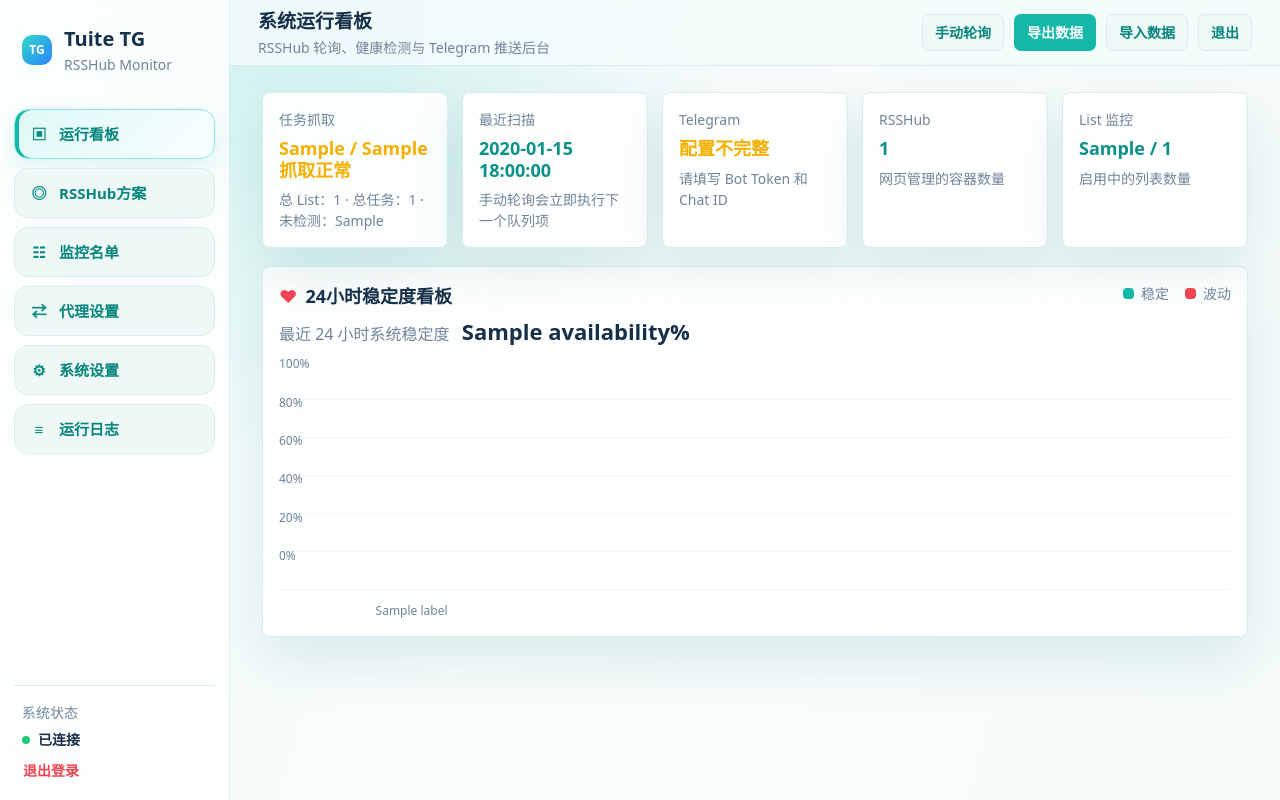
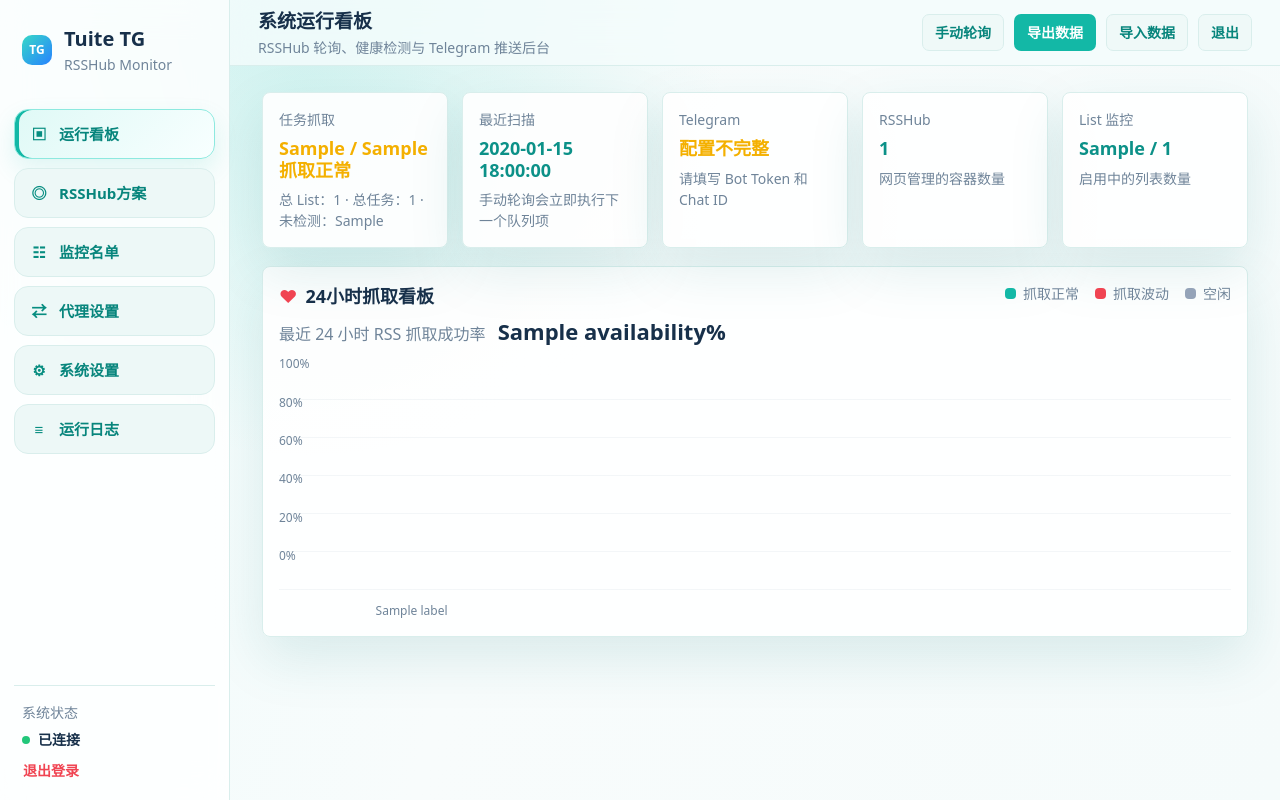
Before and after one commit to mmk58860-code/tuite-tg, a FastAPI app: template app/templates/index.html in a window 1280 px wide. Run offline with FastAPI, Linux system fonts and the light colour scheme; the template is opened without the code that fills it: most values are stand-ins (such as "Sample title", 1, 10 or a date in 2020).

Commit message:
Base stability chart on RSS fetch success

```diff
--- a/app/main.py
+++ b/app/main.py
@@ -1281,6 +1281,7 @@ def build_stability_chart(logs: list[Log]) -> dict[str, object]:
     chart_height = 46
     points: list[dict[str, object]] = []
     total_score = 0
+    active_slots = 0
 
     for index in range(slots):
         slot_start = start + timedelta(hours=index)
@@ -1289,12 +1290,24 @@ def build_stability_chart(logs: list[Log]) -> dict[str, object]:
             log for log in logs
             if slot_start <= ensure_beijing(log.created_at) < slot_end
         ]
-        errors = sum(1 for log in slot_logs if log.level.upper() == "ERROR")
-        warnings = sum(1 for log in slot_logs if log.level.upper() == "WARNING")
-        score = max(0, 100 - errors * 18 - warnings * 8)
-        total_score += score
+        task_logs = [
+            log for log in slot_logs
+            if " / List " in log.message and ("检查完成" in log.message or "抓取失败" in log.message)
+        ]
+        successes = sum(1 for log in task_logs if "检查完成" in log.message)
+        failures = sum(1 for log in task_logs if "抓取失败" in log.message)
+        is_idle = not task_logs
+        score = round(successes * 100 / len(task_logs), 2) if task_logs else 0
+        if task_logs:
+            total_score += score
+            active_slots += 1
         x = round(index * (100 / (slots - 1)), 2)
         y = round((100 - score) * (chart_height / 100), 2)
+        detail = (
+            f"{slot_start.strftime('%H:%M')} - 空闲 / 无抓取任务"
+            if is_idle
+            else f"{slot_start.strftime('%H:%M')} - 抓取成功率 {score}% / 成功 {successes} / 失败 {failures}"
+        )
         points.append(
             {
                 "x": x,
@@ -1302,14 +1315,15 @@ def build_stability_chart(logs: list[Log]) -> dict[str, object]:
                 "top": round(y * 100 / chart_height, 2),
                 "score": score,
                 "label": slot_start.strftime("%H:%M"),
-                "detail": f"{slot_start.strftime('%H:%M')} - 稳定度 {score}% / 错误 {errors} / 警告 {warnings}",
-                "errors": errors,
-                "warnings": warnings,
-                "offline": score < 95,
+                "detail": detail,
+                "successes": successes,
+                "failures": failures,
+                "idle": is_idle,
+                "offline": (not is_idle) and score < 95,
             }
         )
 
-    average = round(total_score / slots, 2) if slots else 100
+    average = round(total_score / active_slots, 2) if active_slots else 100
     return {
         "availability": average,
         "points": points,
--- a/app/static/style.css
+++ b/app/static/style.css
@@ -291,6 +291,10 @@ body {
 
 .offline-dot {
   background: var(--danger);
+}
+
+.idle-dot {
+  background: #94a3b8;
 }
 
 .stability-chart {
--- a/app/templates/index.html
+++ b/app/templates/index.html
@@ -35,15 +35,16 @@
   <article class="panel stability-panel">
     <div class="stability-head">
       <div>
-        <h2>24小时稳定度看板</h2>
-        <p>最近 24 小时系统稳定度 <strong>{{ stability.availability }}%</strong></p>
+        <h2>24小时抓取看板</h2>
+        <p>最近 24 小时 RSS 抓取成功率 <strong>{{ stability.availability }}%</strong></p>
       </div>
       <div class="chart-legend">
-        <span><i class="online-dot"></i>稳定</span>
-        <span><i class="offline-dot"></i>波动</span>
+        <span><i class="online-dot"></i>抓取正常</span>
+        <span><i class="offline-dot"></i>抓取波动</span>
+        <span><i class="idle-dot"></i>空闲</span>
       </div>
     </div>
-    <div class="stability-chart" aria-label="最近 24 小时稳定度走势">
+    <div class="stability-chart" aria-label="最近 24 小时 RSS 抓取成功率走势">
       <svg viewBox="0 0 100 46" preserveAspectRatio="none" role="img">
         <defs>
           <linearGradient id="stability-fill" x1="0" x2="0" y1="0" y2="1">
```
